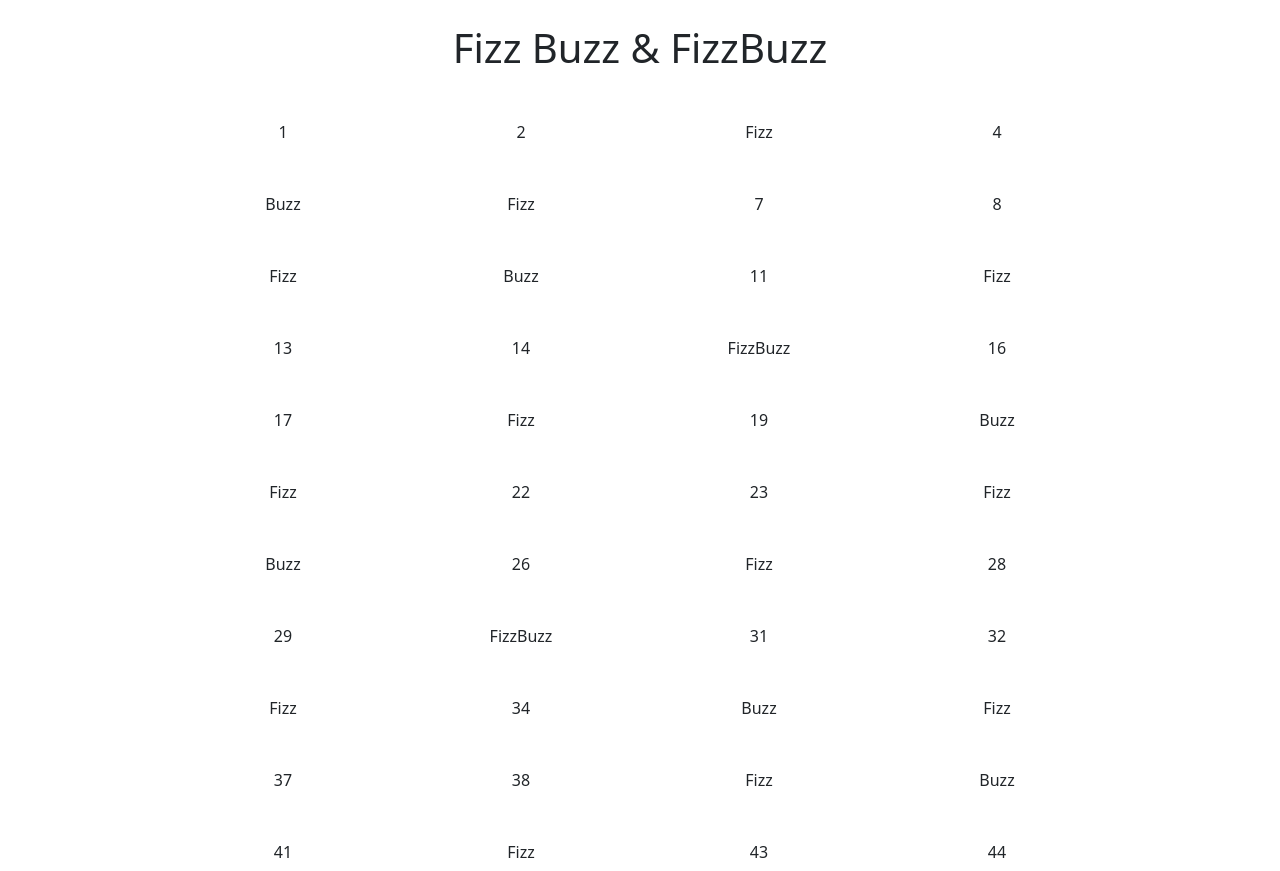
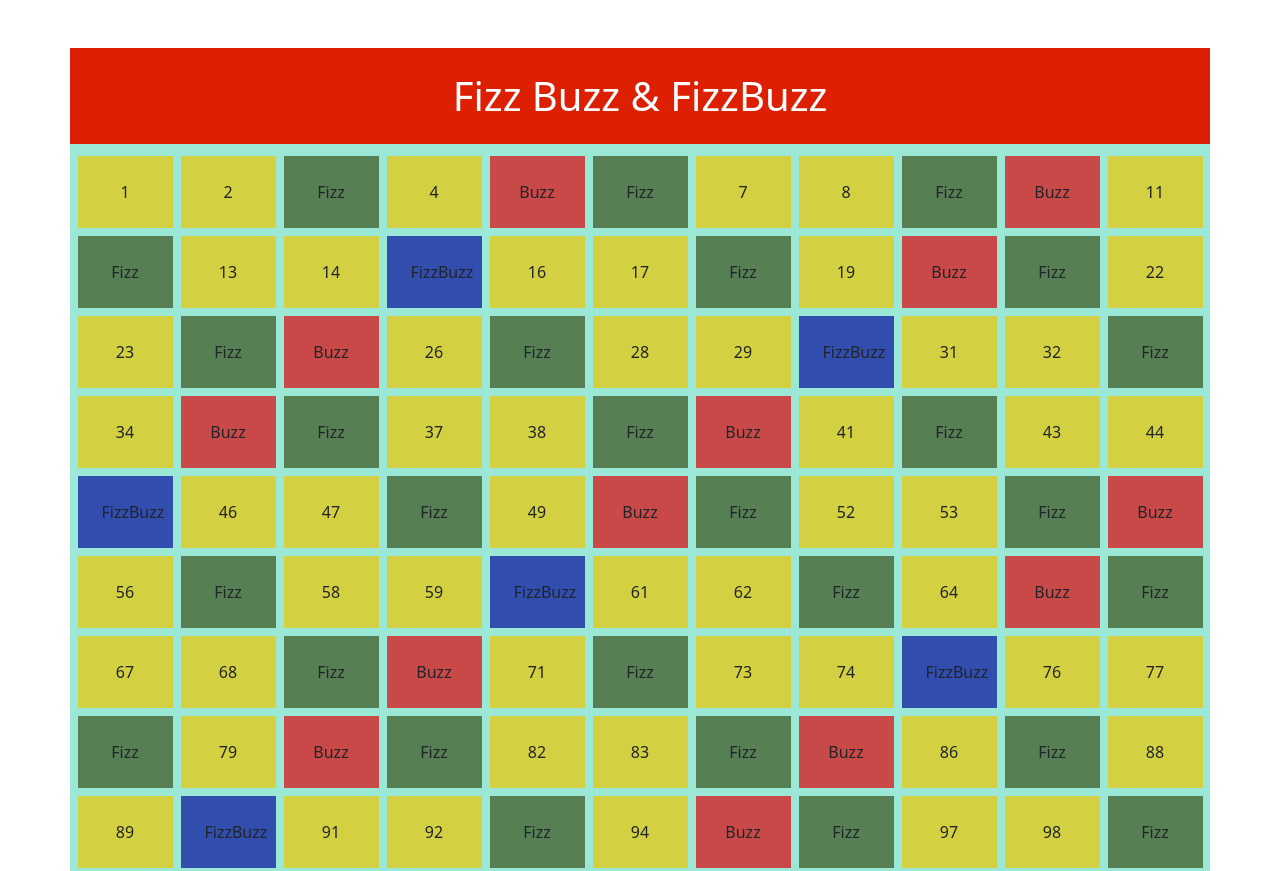
Before and after one commit to mattesalva93/js-fizzbuzzdom, a plain HTML site: page index.html in a window 1280 px wide. Shown: the top 871 px of the page. Drawn offline with nearby package versions, Linux system fonts and the light colour scheme.

Commit message:
all done

```diff
--- a/index.html
+++ b/index.html
@@ -13,9 +13,9 @@
 <body>
 
     <main>
-        <div class="container">
-            <div id="container" class="row  d-flex flex-wrap justify-content-center">
-                <h1 class="text-center my-4">Fizz Buzz & FizzBuzz</h1>
+        <div class="container pt-5">
+            <div id="container" class="row ms_table d-flex flex-wrap justify-content-center">
+                <h1 class="text-center py-4">Fizz Buzz & FizzBuzz</h1>
             </div>
 
         </div>
--- a/myscript.js
+++ b/myscript.js
@@ -3,15 +3,15 @@ let scatola = document.getElementById("container"); //Definizione contenitore pe
 for(let i=1; i<=100; i++){              //Definizine del ciclo da 1 a 100
 
     if( (i%3==0) && (i%5==0) ){         //Numeri multipli di 3 e 5
-        scatola.innerHTML += '<div class="col-2 m-4 text-center">' + 'FizzBuzz' + '</div>';
+        scatola.innerHTML += '<div class="col-1 p-4 m-1 text-center ms_fizzbuzz-box">' + 'FizzBuzz' + '</div>';
 
     }else if(i%3==0){                   //Numeri multipli di 3
-        scatola.innerHTML += '<div class="col-2 m-4 text-center">' + 'Fizz' + '</div>';
+        scatola.innerHTML += '<div class="col-1 p-4 m-1 text-center ms_fizz-box">' + 'Fizz' + '</div>';
 
     }else if(i%5==0){                   //Numeri multipli di 5
-        scatola.innerHTML += '<div class="col-2 m-4 text-center">' + 'Buzz' + '</div>';
+        scatola.innerHTML += '<div class="col-1 p-4 m-1 text-center ms_buzz-box">' + 'Buzz' + '</div>';
 
     }else{                              //Tutti gli altri
-        scatola.innerHTML += '<div class="col-2 m-4 text-center">' + i + '</div>';
+        scatola.innerHTML += '<div class="col-1 p-4 m-1 text-center ms_regular-box">' + i + '</div>';
     }
 }
--- a/style.css
+++ b/style.css
@@ -0,0 +1,19 @@
+.ms_fizz-box{
+    background-color: #567F53;
+}
+.ms_buzz-box{
+    background-color: #C94948;
+}
+.ms_fizzbuzz-box{
+    background-color: #314DAE;
+}
+.ms_regular-box{
+    background-color: #D3D041;
+}
+.ms_table{
+    background-color: #9CE8D7;
+}
+h1{
+    background-color: #DD1F03;
+    color: white;
+}
```
